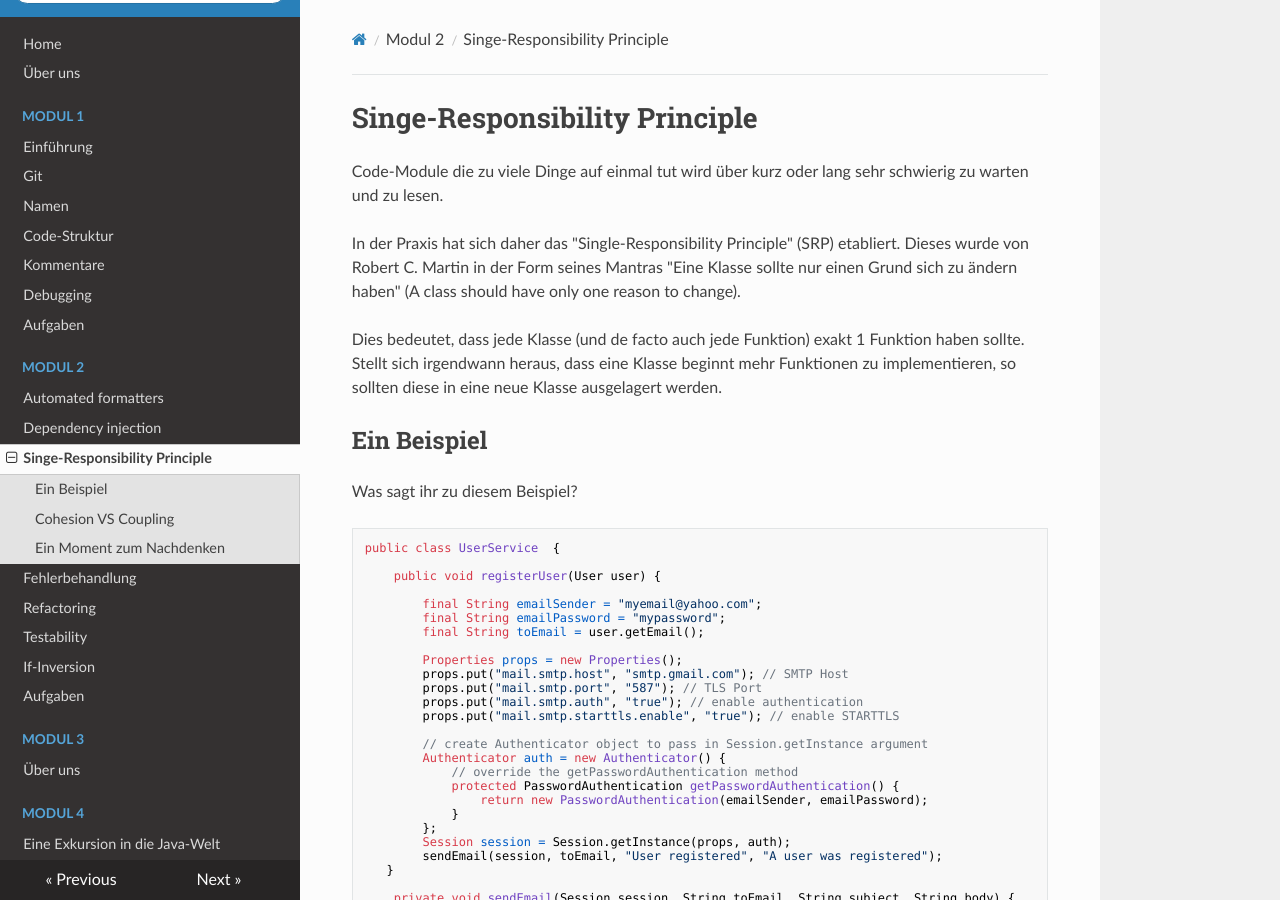
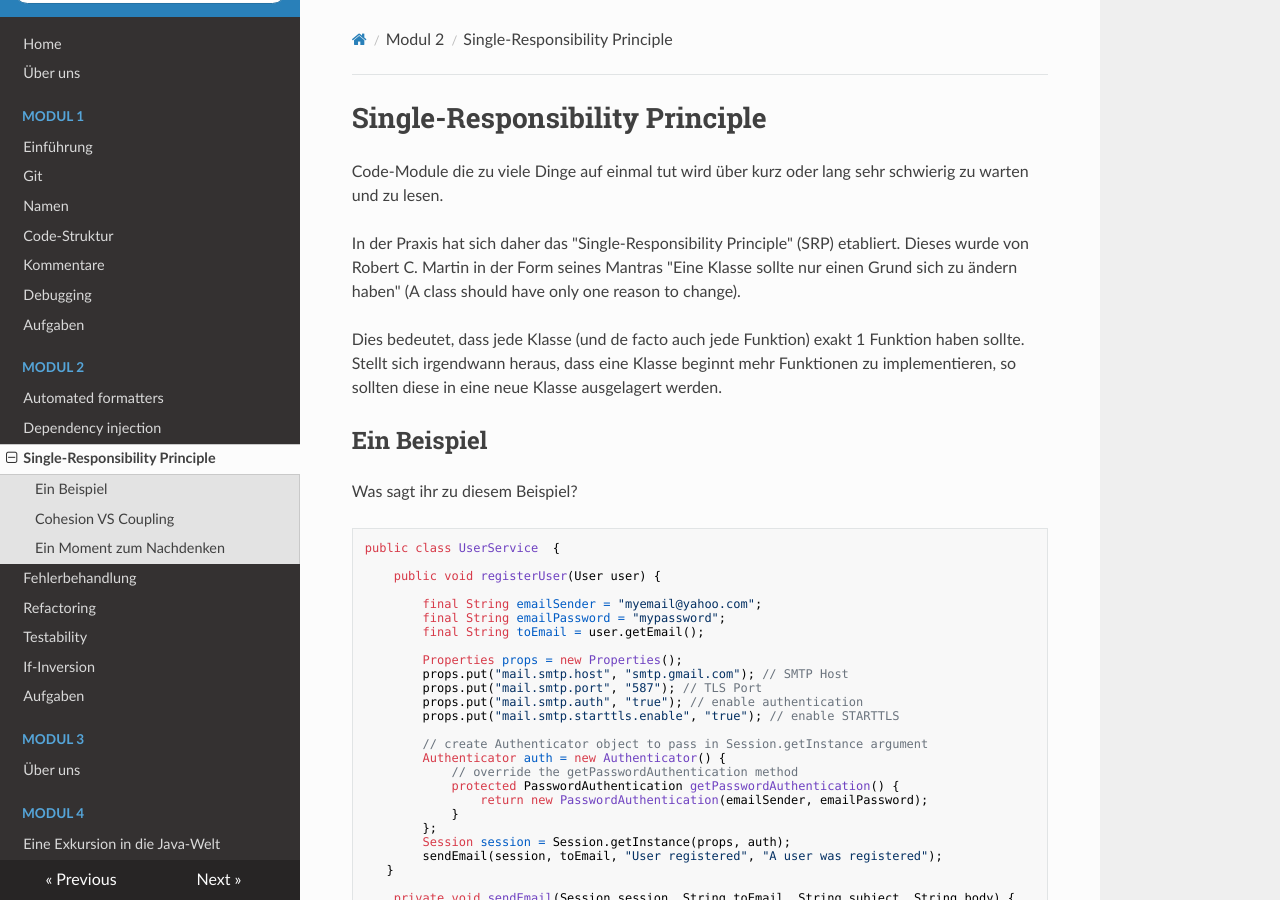
Before and after one commit to fdiba-clean-code/fdiba-clean-code.github.io, an MkDocs documentation site: the page built from docs/module-2/single-responsibility-principle.md, in a window 1280 px wide and 900 px high. Built offline with MkDocs 1.6.1, drawn with Linux system fonts in a browser that asks for light colours; nearby versions of some CDN libraries.

Commit message:
Fixed headline typo

```diff
--- a/docs/module-2/single-responsibility-principle.md
+++ b/docs/module-2/single-responsibility-principle.md
@@ -1,4 +1,4 @@
-# Singe-Responsibility Principle
+# Single-Responsibility Principle
 Code-Module die zu viele Dinge auf einmal tut wird über kurz oder lang sehr schwierig zu warten und zu lesen.
 
 In der Praxis hat sich daher das "Single-Responsibility Principle" (SRP) etabliert. Dieses wurde von Robert C. Martin in der Form seines Mantras "Eine Klasse sollte nur einen Grund sich zu ändern haben" (A class should have only one reason to change).
```
